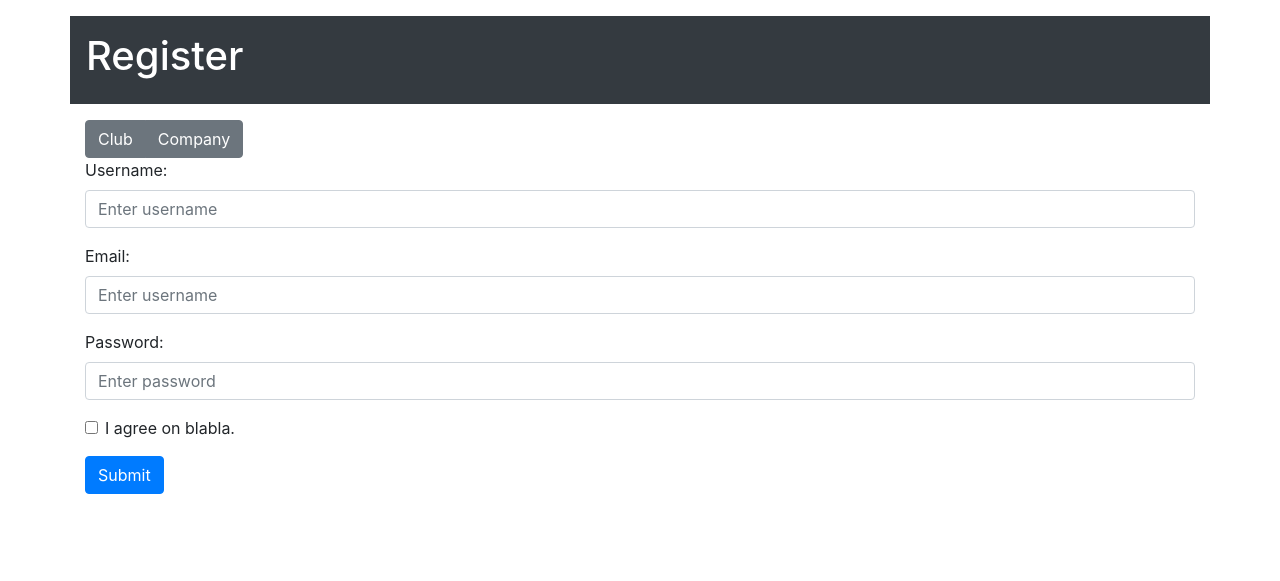
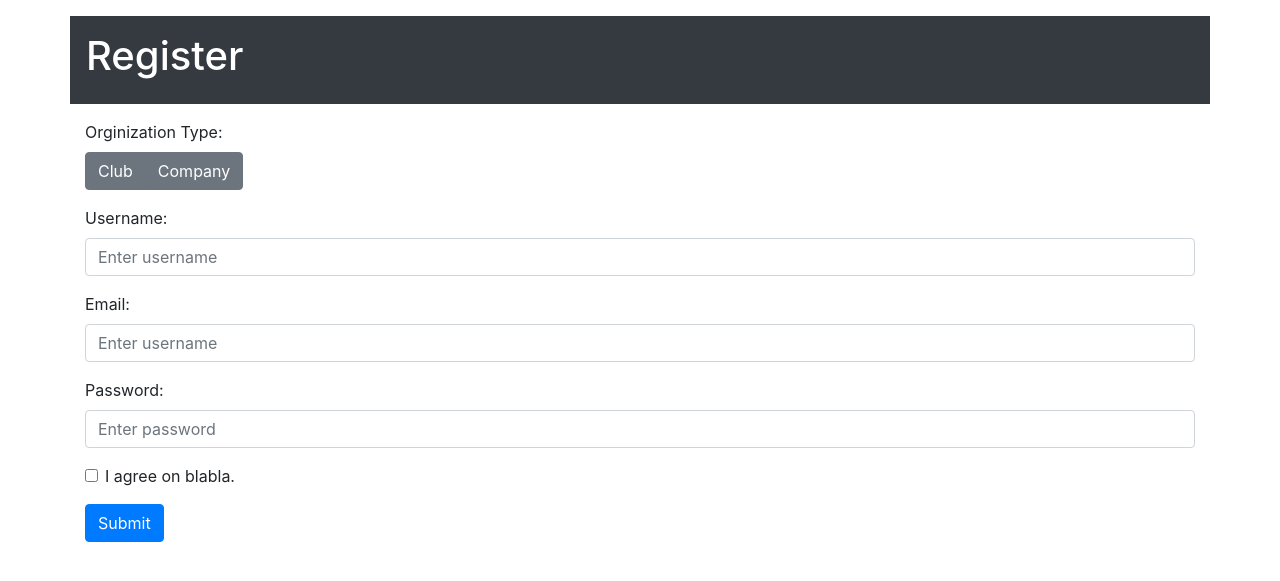
Before and after one commit to williammunnich/Hacky-bois, a Flask app: template hackathon/templates/register.html in a window 1280 px wide. Shown: the top 581 px of the page. Run offline with Flask 2, Linux system fonts and the light colour scheme; the template is opened without the code that fills it, so the values that code supplies are empty; some libraries are stand-ins or nearby versions.

Commit message:
Update register.html

```diff
--- a/hackathon/templates/register.html
+++ b/hackathon/templates/register.html
@@ -18,17 +18,22 @@
 <div class="container">
   <form action="/action_page.php" class="needs-validation" novalidate>
 
+    <div class="p1 pb-2">Orginization Type:</div>
     <div class="btn-group btn-group-toggle" data-toggle="buttons">
-    <label class="btn btn-secondary active center" required>
-        <input type="radio" name="options" id="option1" autocomplete="off" checkedv> Club
-    </label>
-    <label class="btn btn-secondary">
-        <input type="radio" name="options" id="option2" autocomplete="off"> Company
-    </label>
+      <label class="btn btn-secondary active center" required>
+          <input type="radio" name="options" id="option1" autocomplete="off" checkedv required> Club
+          <div class="valid-feedback">Valid.</div>
+          <div class="invalid-feedback">Please fill out this field.</div>
+      </label>
+      <label class="btn btn-secondary">
+          <input type="radio" name="options" id="option2" autocomplete="off" required> Company
+          <div class="valid-feedback">Valid.</div>
+          <div class="invalid-feedback">Please fill out this field.</div>
+      </label>
     </div>
 
     <div class="form-group">
-      <label for="uname">Username:</label>
+      <label class="pt-3" for="uname">Username:</label>
       <input type="text" class="form-control" id="uname" placeholder="Enter username" name="uname" required>
       <div class="valid-feedback">Valid.</div>
       <div class="invalid-feedback">Please fill out this field.</div>
```
